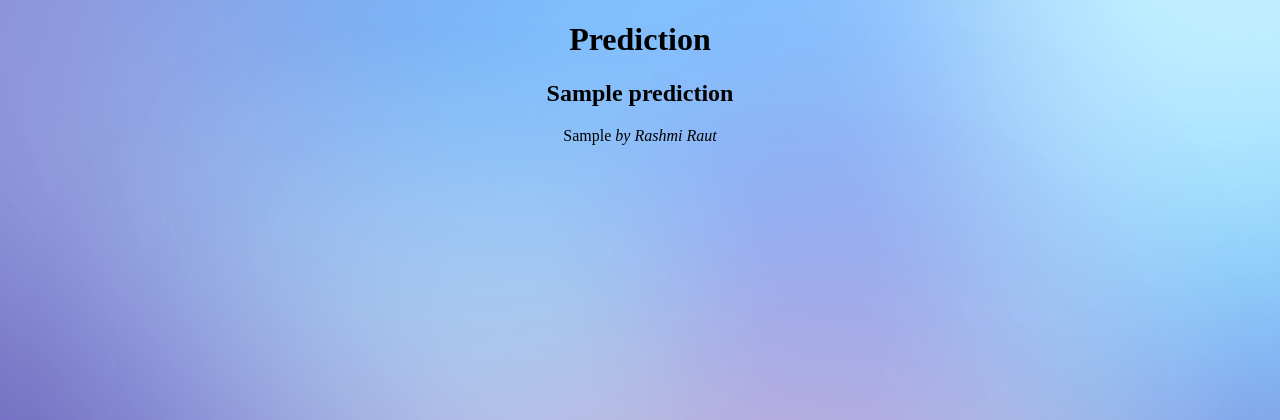
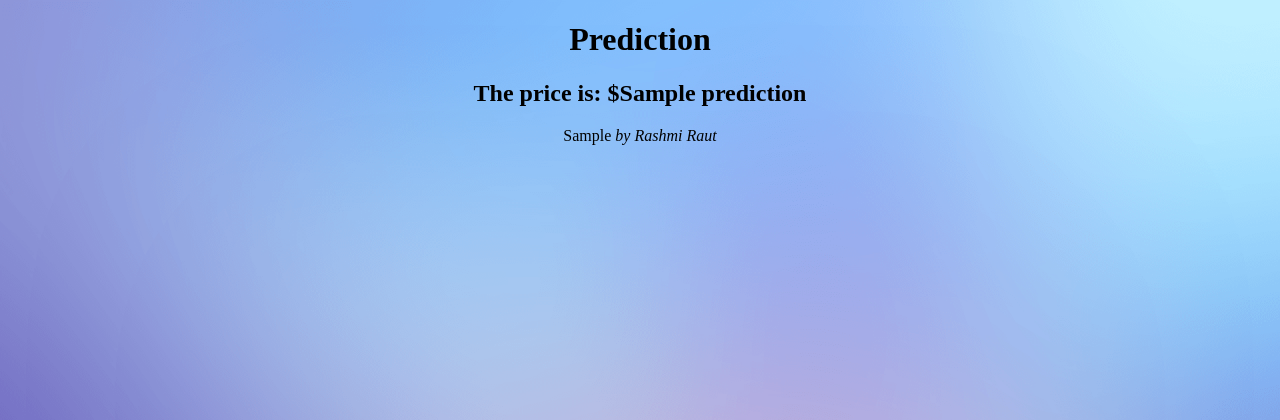
Before and after one commit to rashmiraut/Used_Car_Price_Prediction, a Flask app: template templates/predict.html in a window 1280 px wide. Shown: the top 420 px of the page. Run offline with Flask 2, Linux system fonts and the light colour scheme; the template is opened without the code that fills it: most values are stand-ins (such as "Sample title", 1, 10 or a date in 2020); parts of the project's set-up code (start-up, migrations or seed data) failed here and were passed over.

Commit message:
Update predict.html

```diff
--- a/templates/predict.html
+++ b/templates/predict.html
@@ -9,7 +9,7 @@
 </head>
 <body>
     <h1>Prediction</h1>
-    <h2 style="text-align: center;" >{{prediction}}</h2>
+    <h2 style="text-align: center;" > The price is: ${{prediction}}</h2>
     {{d}}
     <cite> by Rashmi Raut</cite>
 </body>
```
